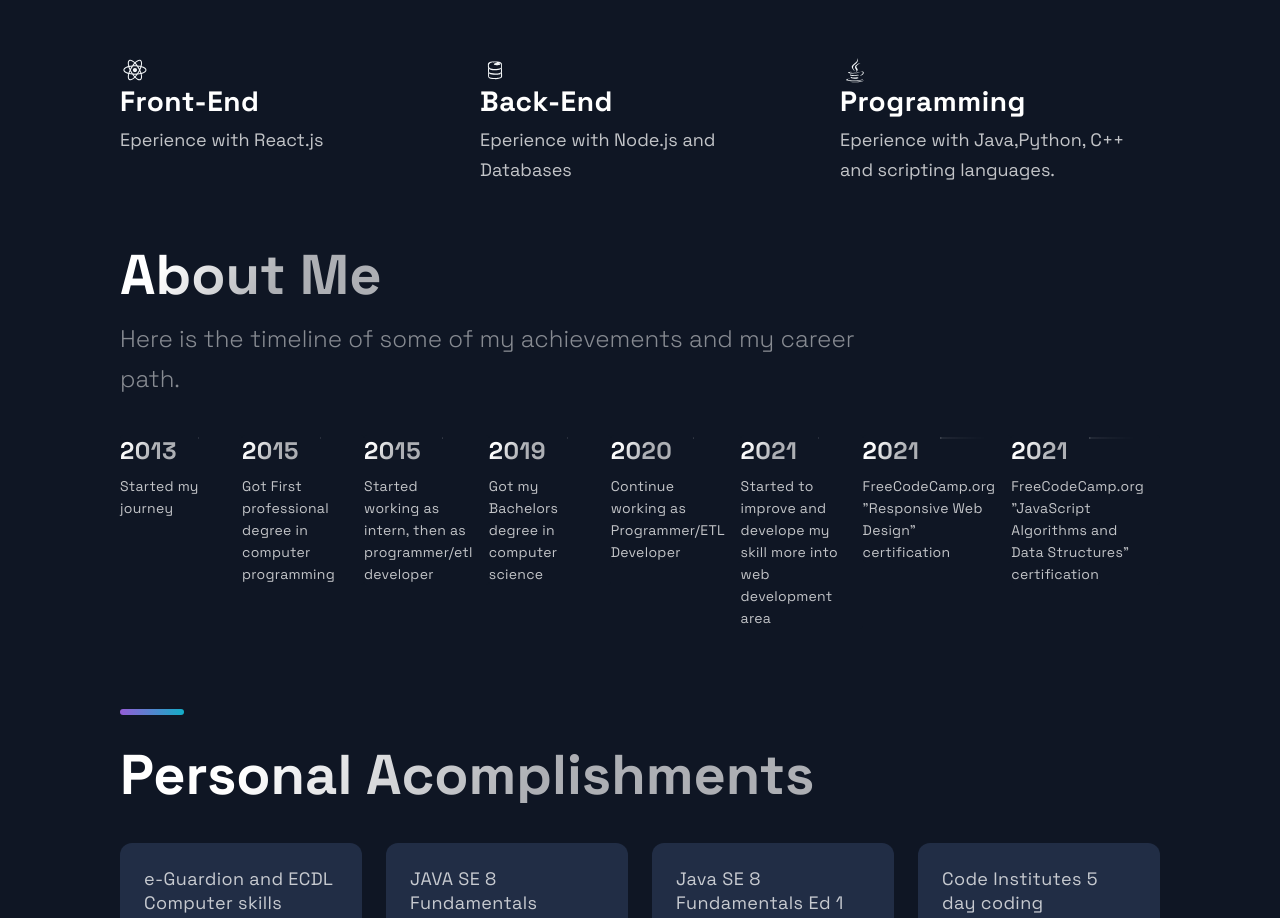
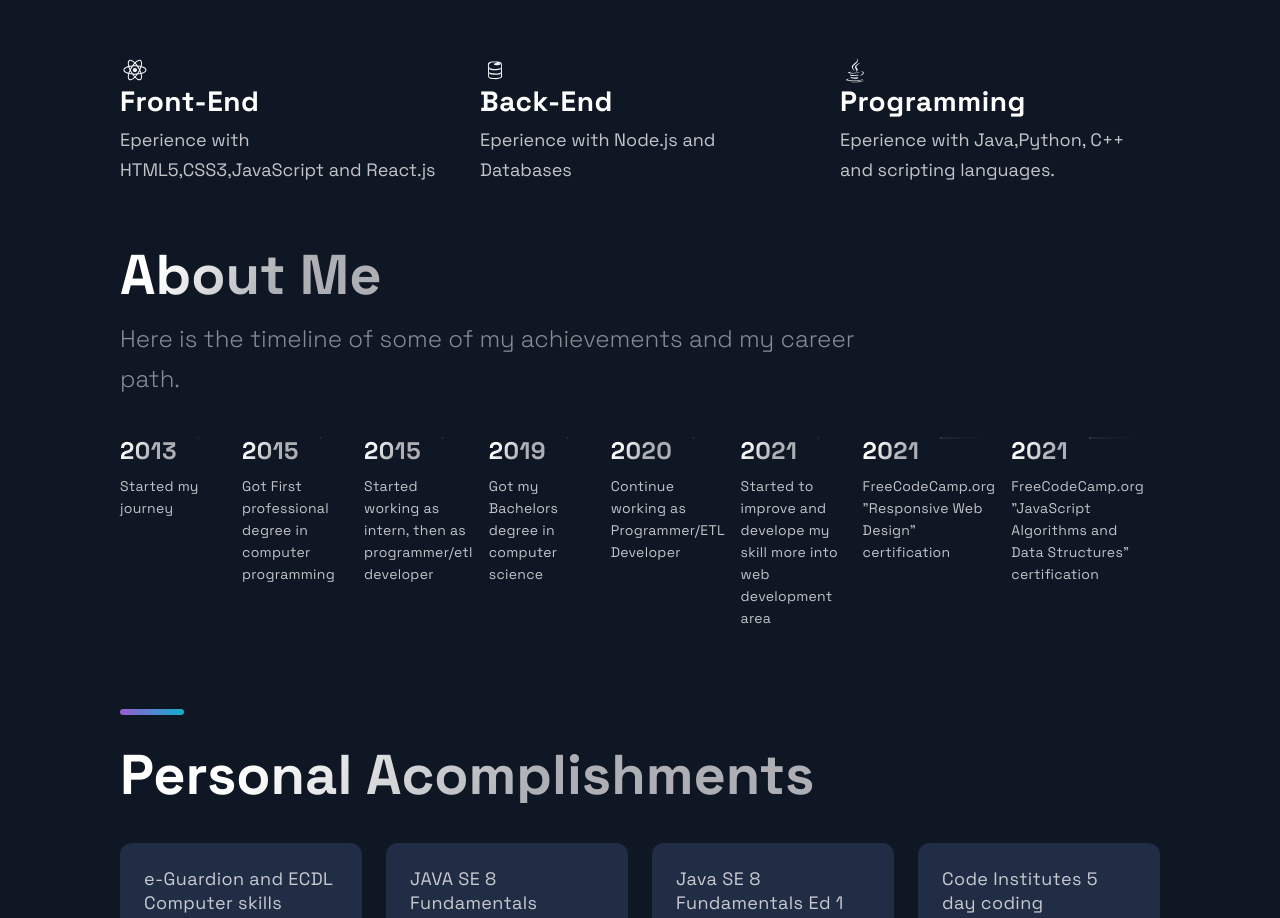
Before and after one commit to Kaskadieris/React_portfolio, a Next.js app: page / in a window 1280 px wide. Shown: the part 1960-2878 px from the top of the page. Built offline with nearby package versions, Linux system fonts and the light colour scheme.

Commit message:
changes in technologies area

```diff
--- a/src/components/Technologies/Technologies.js
+++ b/src/components/Technologies/Technologies.js
@@ -17,7 +17,7 @@ const Technologies = () =>  (
         <DiReact size="3rem"/>
         <ListContainer>
           <ListTitle>Front-End</ListTitle>
-          <ListParagraph>Eperience with React.js</ListParagraph>
+          <ListParagraph>Eperience with HTML5,CSS3,JavaScript and React.js</ListParagraph>
         </ListContainer>
       </ListItem>
            <ListItem>
```
